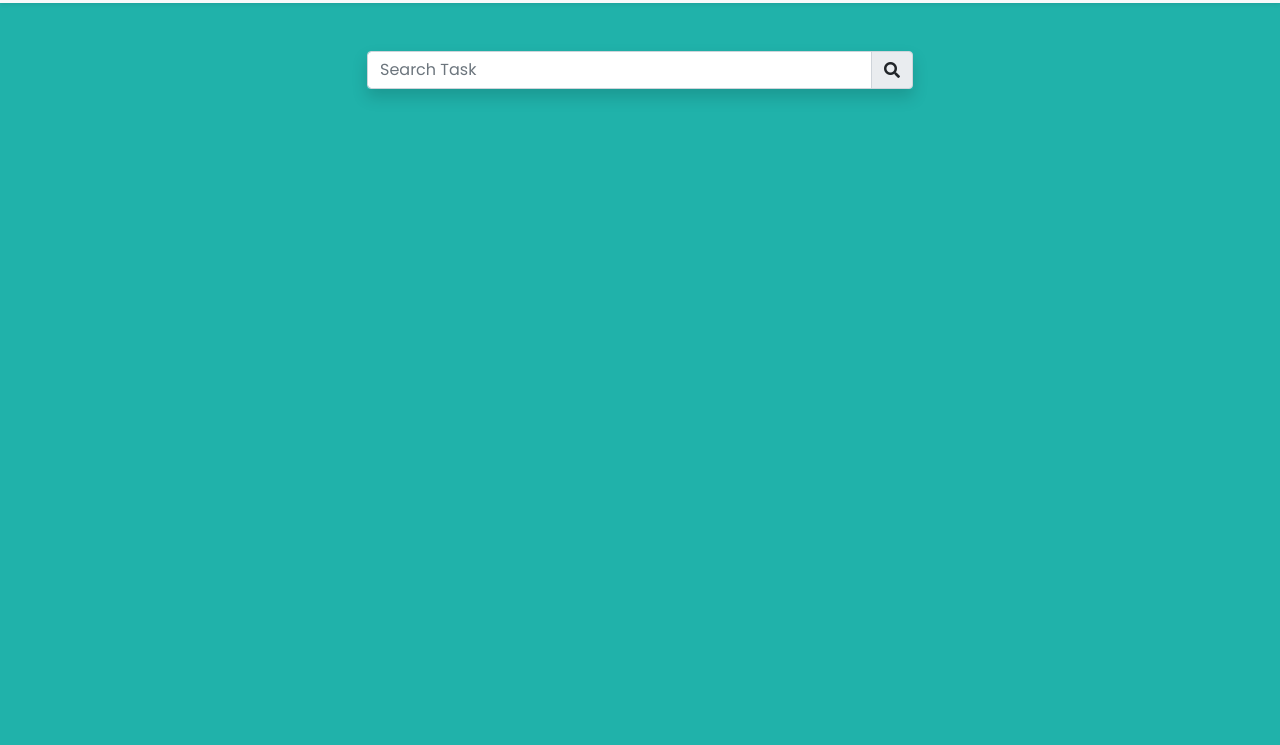
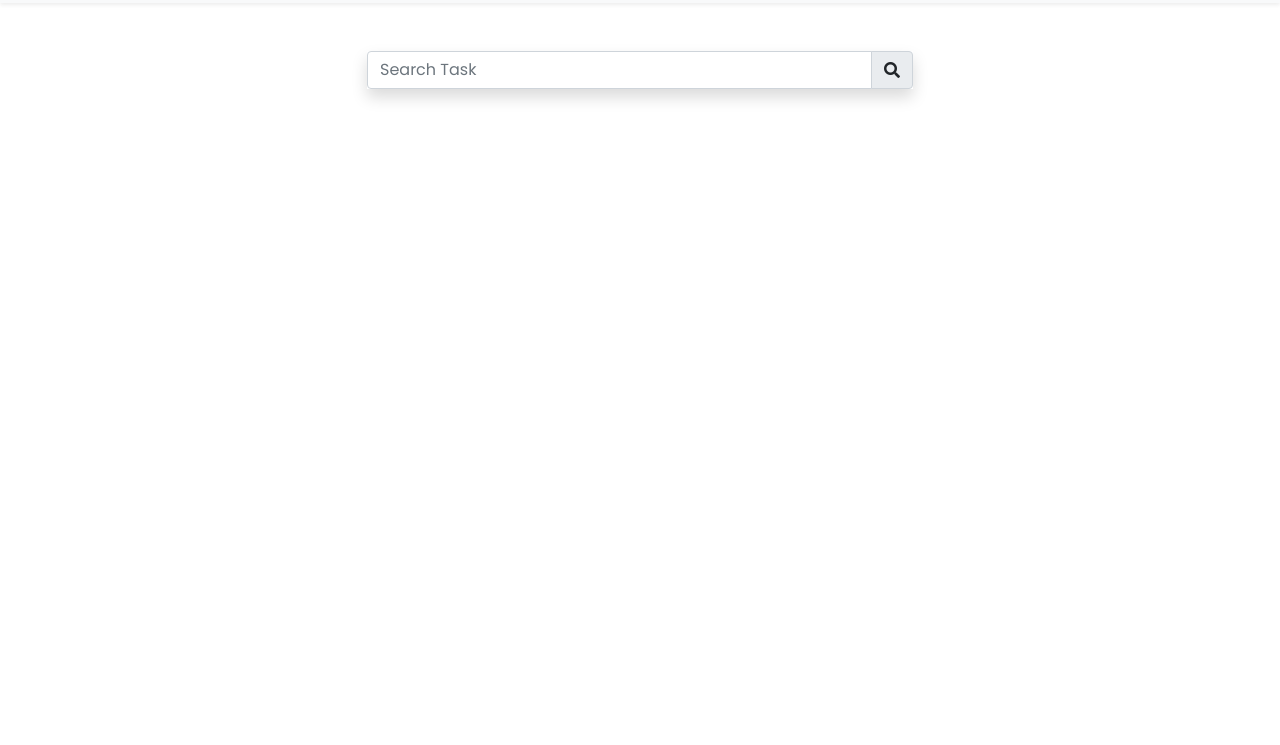
Before and after one commit to SharonRoja33/Task_Management_Website, a plain HTML site: page index.html in a window 1280 px wide. Shown: the part 55-800 px from the top of the page. Drawn offline with nearby package versions, Linux system fonts and the light colour scheme.

Commit message:
add save changes

```diff
--- a/index.js
+++ b/index.js
@@ -30,7 +30,7 @@ const newCard = ({
        </div>
        <div class="card-footer text-muted">
            <button type="button" id=${id} class="btn btn-outline-primary float-end">Open Task</button>
-       </div>
+     </div>
    </div>
 </div>
 </div>`;
--- a/style.css
+++ b/style.css
@@ -6,6 +6,6 @@
 
 body{
     font-family :"Poppins", "sans-serif";
-    background-color: lightseagreen;
+    background-color: ebf2ff;
 
 }
```
